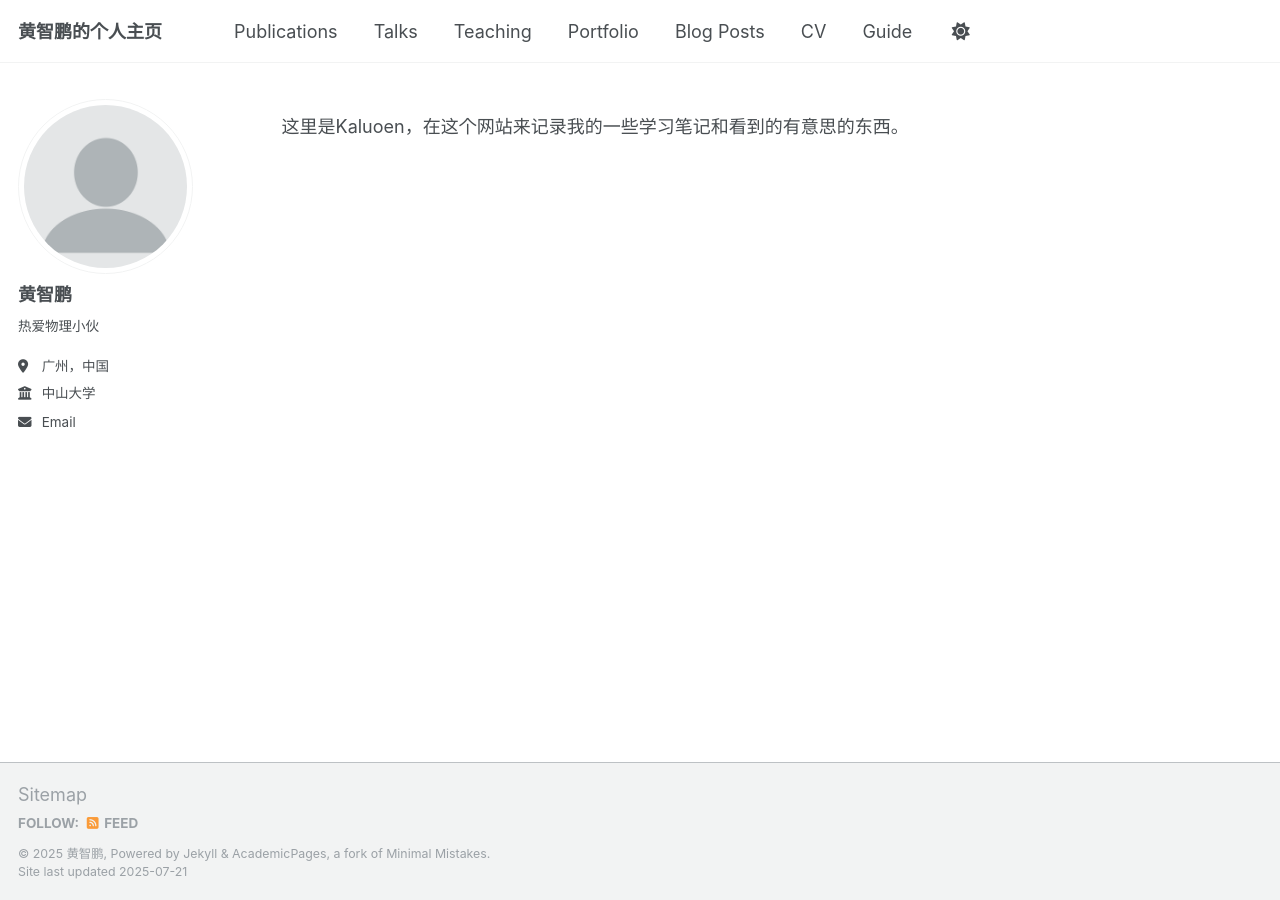
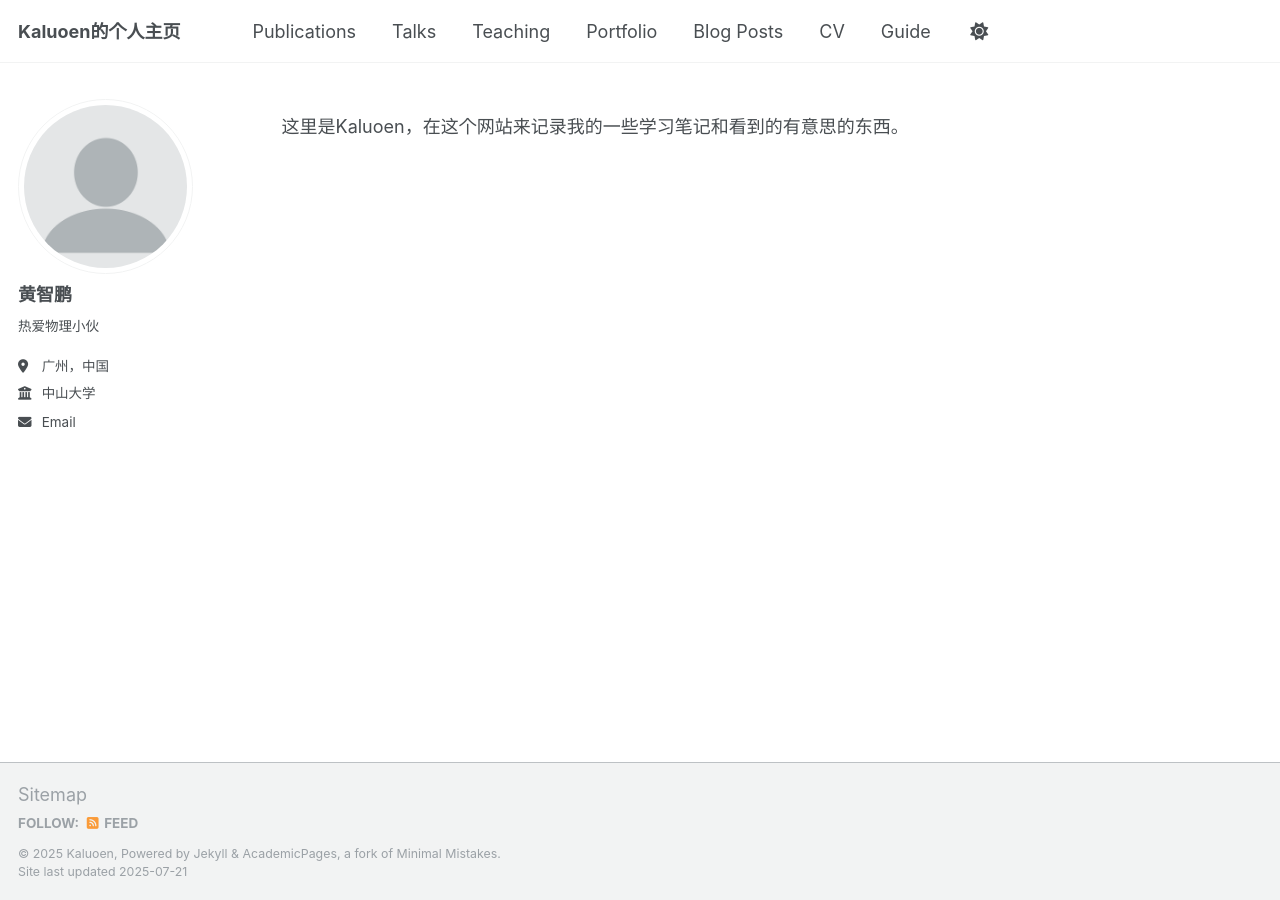
Before and after one commit to Kaluoen-Linicaus/My-page, a Jekyll site: the page built from _pages/about.md, in a window 1280 px wide. Built offline with Jekyll 4.4.1, drawn with Linux system fonts in a browser that asks for light colours; a script that is not in the unit is left out.

Commit message:
Update _config.yml

```diff
--- a/_config.yml
+++ b/_config.yml
@@ -9,9 +9,9 @@
 # Basic Site Settings
 locale                   : "en-US"
 site_theme               : "default"
-title                    : "黄智鹏的个人主页"
+title                    : "Kaluoen的个人主页"
 title_separator          : "-"
-name                     : &name "黄智鹏"
+name                     : &name "Kaluoen"
 description              : &description "中山大学物理学院本科生，研究方向为多体物理"
 url                      : https://kaluoen-linicaus.github.io # the base hostname & protocol for your site e.g. "https://[your GitHub username].github.io" or if you already have some other page hosted on Github then use "https://[your GitHub username].github.io/[Your Repo Name]"
 baseurl                  : "/My-page/" # the subpath of your site, e.g. "/blog"
```
